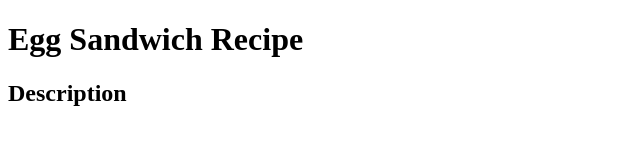
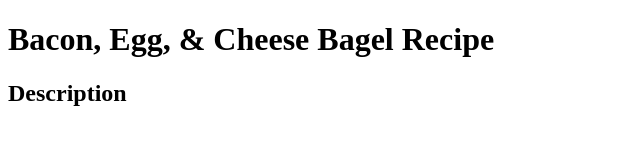
Before and after one commit to w4ao/odin-recipes, a plain HTML site: page recipes/egg_sandwich.html in a window 1280 px wide. Shown: the whole page, without its empty margins (0-640 px from the left). Drawn offline with Linux system fonts and the light colour scheme.

Commit message:
Changed title and first header for user clarity on what the recipe is making specifically.

```diff
--- a/recipes/egg_sandwich.html
+++ b/recipes/egg_sandwich.html
@@ -3,10 +3,10 @@
 <head>
     <meta charset="UTF-8">
     <meta name="viewport" content="width=device-width, initial-scale=1.0">
-    <title>Egg Sandwich Recipe</title>
+    <title>Bacon, Egg, & Cheese Bagel Recipe</title>
 </head>
 <body>
-    <h1>Egg Sandwich Recipe</h1>
+    <h1>Bacon, Egg, & Cheese Bagel Recipe</h1>
 
     <h2>Description</h2>
 </body>
```
